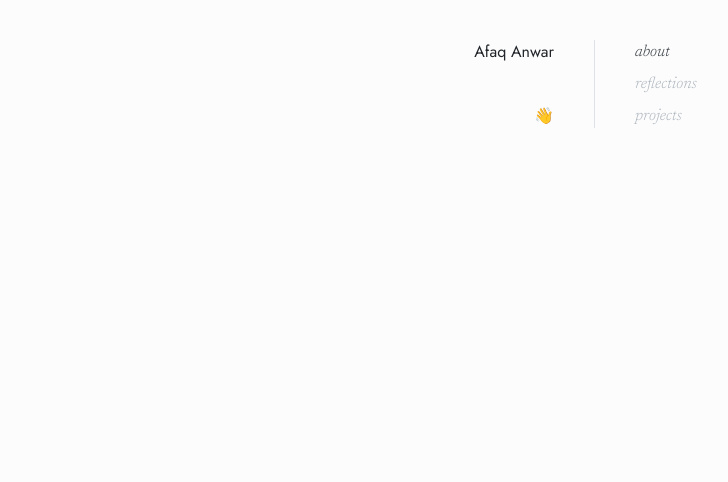
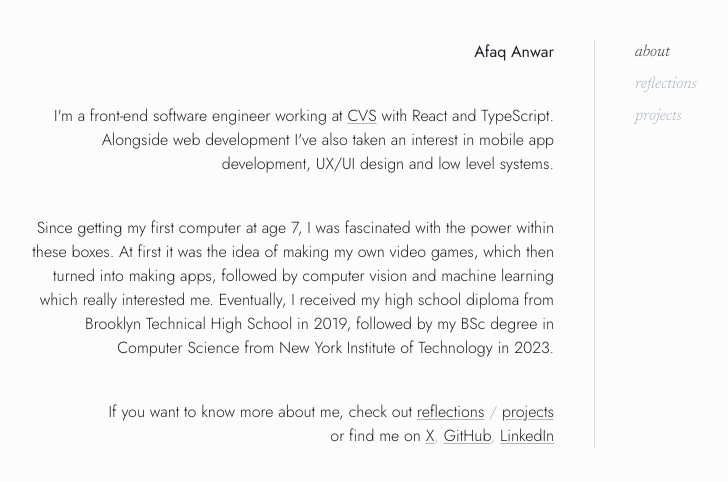
Before and after one commit to AfaqAnwar/afaqanw.ar, a React (Vite) app: page / in a window 1280 px wide. Shown: the top 482 px of the page, without its empty margins (485-1213 px from the left). Built offline with nearby package versions, Linux system fonts and the light colour scheme.

Commit message:
feat: fill in index.tsx
Text content may change but layout is coming along nicely.

```diff
--- a/src/routes/__root.tsx
+++ b/src/routes/__root.tsx
@@ -22,7 +22,7 @@ const RootLayout = () => (
           </Link>
         </nav>
       </aside>
-      <main className="max-w-4xl text-right sm:pr-10 sm:border-r sm:border-[#dee2e6] sm:order-1 font-sans font-light">
+      <main className="max-w-xl text-right sm:pr-10 sm:border-r sm:border-[#dee2e6] sm:order-1 font-sans font-light">
         <Outlet />
       </main>
     </div>
--- a/src/routes/index.tsx
+++ b/src/routes/index.tsx
@@ -1,4 +1,4 @@
-import { createFileRoute } from "@tanstack/react-router";
+import { createFileRoute, Link } from "@tanstack/react-router";
 
 export const Route = createFileRoute("/")({
   component: Index,
@@ -10,7 +10,79 @@ function Index() {
       <h1 className="font-normal">Afaq Anwar</h1>
       <div className="block h-10" />
       <section>
-        <p className="font-light">👋</p>
+        <p className="font-light">
+          I'm a front-end software engineer working at{" "}
+          <a
+            target="_blank"
+            href="https://www.cvs.com/"
+            className="underline decoration-[#adb5bd] underline-offset-2 hover:decoration-[#343a40]"
+          >
+            CVS
+          </a>{" "}
+          with React and TypeScript.
+        </p>
+        <p className="font-light">
+          Alongside web development I've also taken an interest in mobile app
+          development, UX/UI design and low level systems.
+        </p>
+      </section>
+      <div className="block h-10" />
+      <section>
+        <p className="font-light">
+          Since getting my first computer at age 7, I was fascinated with the
+          power within these boxes. At first it was the idea of making my own
+          video games, which then turned into making apps, followed by computer
+          vision and machine learning which really interested me. Eventually, I
+          received my high school diploma from Brooklyn Technical High School in
+          2019, followed by my BSc degree in Computer Science from New York
+          Institute of Technology in 2023.
+        </p>
+        <p className="font-light"></p>
+      </section>
+      <div className="block h-10" />
+      <section>
+        <p className="font-light">
+          If you want to know more about me, check out{" "}
+          <Link
+            to="/reflections"
+            className="underline decoration-[#adb5bd] underline-offset-2 hover:decoration-[#343a40]"
+          >
+            reflections
+          </Link>{" "}
+          <span className="text-[#adb5bd]">/</span>{" "}
+          <Link
+            to="/projects"
+            className="underline decoration-[#adb5bd] underline-offset-2 hover:decoration-[#343a40]"
+          >
+            projects
+          </Link>{" "}
+        </p>
+        <p className="font-light">
+          or find me on{" "}
+          <a
+            target="_blank"
+            href="https://www.x.com/afaqanw"
+            className="underline decoration-[#adb5bd] underline-offset-2 hover:decoration-[#343a40]"
+          >
+            X
+          </a>
+          <span className="text-[#adb5bd]">, </span>
+          <a
+            target="_blank"
+            href="https://github.com/AfaqAnwar"
+            className="underline decoration-[#adb5bd] underline-offset-2 hover:decoration-[#343a40]"
+          >
+            GitHub
+          </a>
+          <span className="text-[#adb5bd]">, </span>
+          <a
+            target="_blank"
+            href="https://www.linkedin.com/in/AfaqAnwar"
+            className="underline decoration-[#adb5bd] underline-offset-2 hover:decoration-[#343a40]"
+          >
+            LinkedIn
+          </a>{" "}
+        </p>
       </section>
     </div>
   );
```
